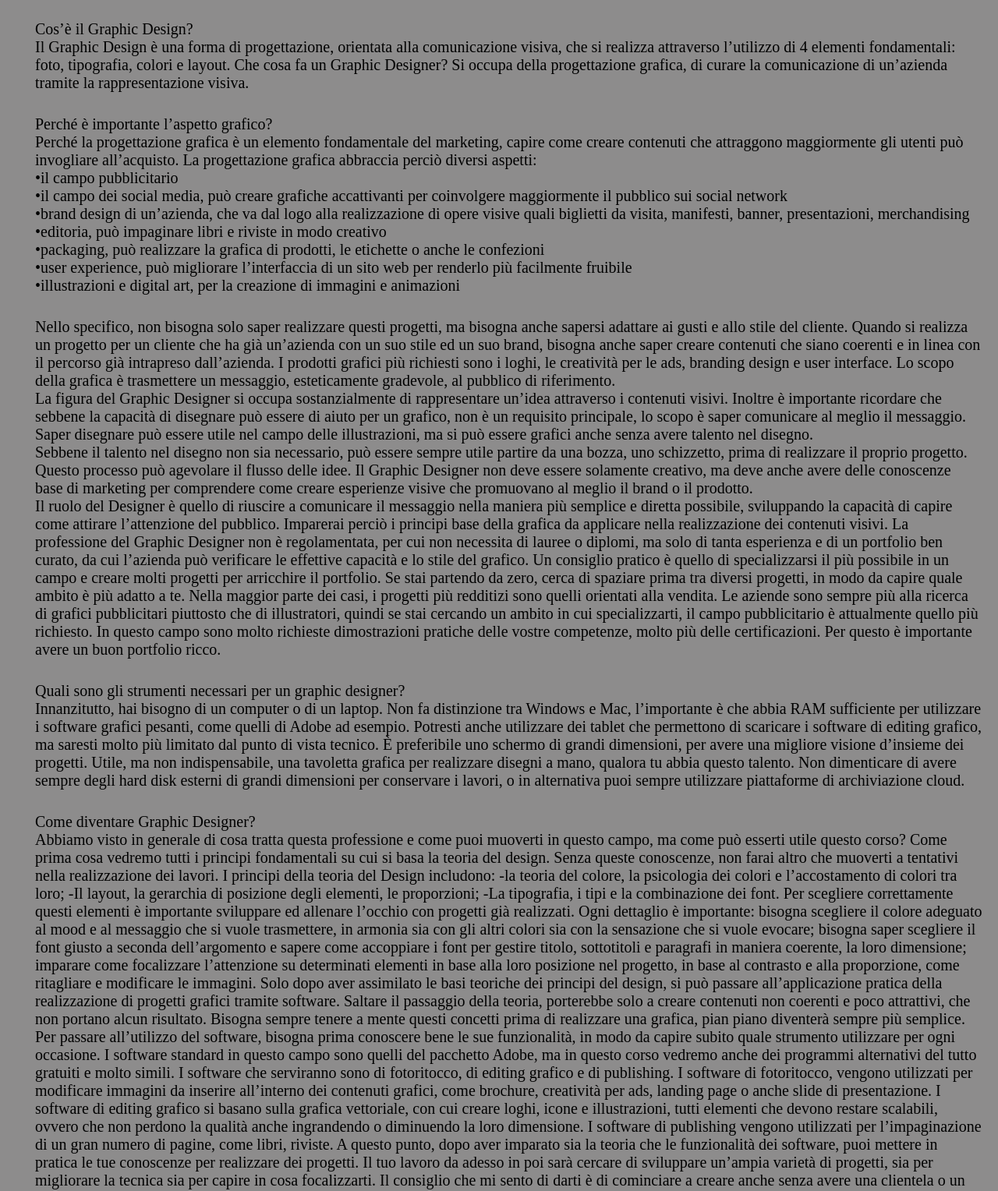
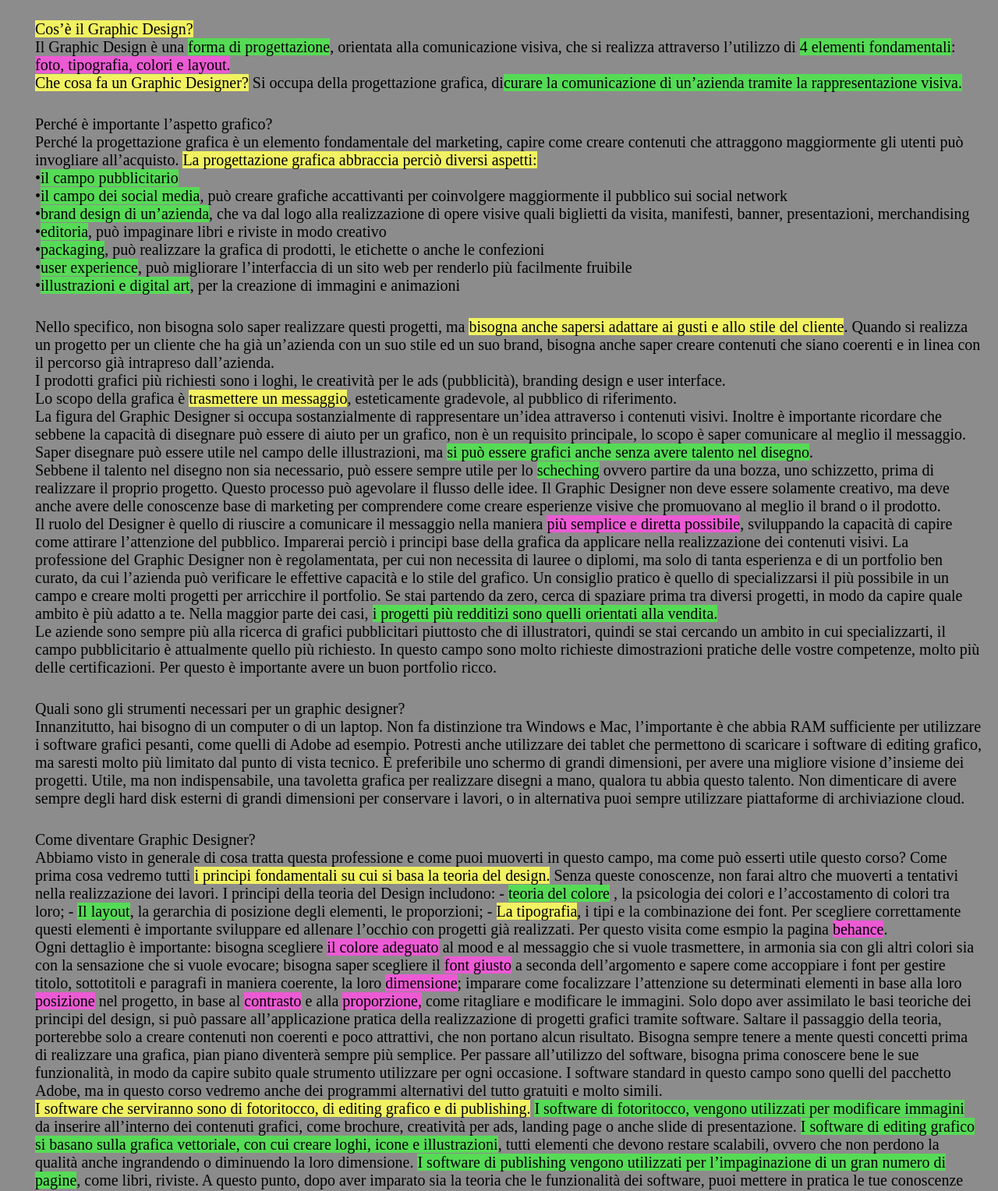
Before and after one commit to stefanodepoli/web-developer, a plain HTML site: page graphic-designer.html in a window 1280 px wide. Shown: the part 220-1748 px from the top of the page at 78% size. Drawn offline with Linux system fonts and the light colour scheme.

Commit message:
20/11/24 n2
correzioni

```diff
--- a/assets/css/css-graphic-designer.css
+++ b/assets/css/css-graphic-designer.css
@@ -10,16 +10,42 @@
 {
   .graphic-designer
   {
-    padding-left: 25px;
+    padding-left: 15px;
   }
+  .y
+  {
+   background-color: rgb(241, 241, 98);
+  }
+  .g
+  {
+    background-color: rgb(86, 219, 86);
+  }
+  .p
+  {
+    background-color: rgb(236, 90, 212);
+  }
+
  }
  /*orizzontal mobile*/
 @media only screen and (min-width: 481px) and (max-width:800px)
 {
   .graphic-designer
   {
-    padding-left: 25px;
+    padding-left: 20px;
   }
+  .y
+  {
+   background-color: rgb(241, 241, 98);
+  }
+  .g
+  {
+    background-color: rgb(86, 219, 86);
+  }
+  .p
+  {
+    background-color: rgb(236, 90, 212);
+  }
+
 
  }
  /*tablet*/
@@ -29,6 +55,19 @@
   {
     padding-left: 25px;
   }
+  .y
+  {
+   background-color: rgb(241, 241, 98);
+  }
+  .g
+  {
+    background-color: rgb(86, 219, 86);
+  }
+  .p
+  {
+    background-color: rgb(236, 90, 212);
+  }
+
 
 }
  /*desktop*/
@@ -38,6 +77,19 @@
   {
     padding-left: 25px;
   }
+  .graphic-designer .y
+  {
+   background-color: rgb(241, 241, 98);
+  }
+  .graphic-designer .g
+  {
+    background-color: rgb(86, 219, 86);
+  }
+  .graphic-designer .p
+  {
+    background-color: rgb(236, 90, 212);
+  }
+
 
 
 }
--- a/graphic-designer.html
+++ b/graphic-designer.html
@@ -18,44 +18,44 @@
       </ul>
     </div>
       <p>
-    Cos’è il Graphic Design? <br>
-    Il Graphic Design è una forma di progettazione, orientata alla
-    comunicazione visiva, che si realizza attraverso l’utilizzo di 4
-    elementi fondamentali: foto, tipografia, colori e layout.
-    Che cosa fa un Graphic Designer?
-    Si occupa della progettazione grafica, di curare la comunicazione
-    di un’azienda tramite la rappresentazione visiva.
+    <span class="y">Cos’è il Graphic Design?</span> <br>
+    Il Graphic Design è una <span class="g">forma di progettazione</span>, orientata alla
+    comunicazione visiva, che si realizza attraverso l’utilizzo di <span class="g">4
+    elementi fondamentali</span>: <span class="p">foto, tipografia, colori e layout.</span>  <br>
+    <span class="y">Che cosa fa un Graphic Designer?</span>
+    Si occupa della progettazione grafica, di<span class="g">curare la comunicazione
+    di un’azienda tramite la rappresentazione visiva.</span>
   </p>
   <p>
     Perché è importante l’aspetto grafico? <br>
     Perché la progettazione grafica è un elemento fondamentale del
     marketing, capire come creare contenuti che attraggono
     maggiormente gli utenti può invogliare all’acquisto.
-    La progettazione grafica abbraccia perciò diversi aspetti: <br>
-    •il campo pubblicitario <br>
-    •il campo dei social media, può creare grafiche accattivanti per
+    <span class="y">La progettazione grafica abbraccia perciò diversi aspetti:</span> <br>
+    •<span class="g">il campo pubblicitario</span> <br>
+    •<span class="g">il campo dei social media</span>, può creare grafiche accattivanti per
     coinvolgere maggiormente il pubblico sui social network <br>
-    •brand design di un’azienda, che va dal logo alla realizzazione di
+    •<span class="g">brand design di un’azienda</span>, che va dal logo alla realizzazione di
     opere visive quali biglietti da visita, manifesti, banner,
     presentazioni, merchandising <br>
-    •editoria, può impaginare libri e riviste in modo creativo <br>
-    •packaging, può realizzare la grafica di prodotti, le etichette o
+    •<span class="g">editoria</span>, può impaginare libri e riviste in modo creativo <br>
+    •<span class="g">packaging</span>, può realizzare la grafica di prodotti, le etichette o
     anche le confezioni <br>
-    •user experience, può migliorare l’interfaccia di un sito web per
+    •<span class="g">user experience</span>, può migliorare l’interfaccia di un sito web per
     renderlo più facilmente fruibile <br>
-    •illustrazioni e digital art, per la creazione di immagini e
+    •<span class="g">illustrazioni e digital art</span>, per la creazione di immagini e
     animazioni <br>
   </p>
   <p>
     Nello specifico, non bisogna solo saper realizzare questi progetti,
-    ma bisogna anche sapersi adattare ai gusti e allo stile del cliente.
+    ma <span class="y">bisogna anche sapersi adattare ai gusti e allo stile del cliente</span>.
     Quando si realizza un progetto per un cliente che ha già
     un’azienda con un suo stile ed un suo brand, bisogna anche saper
     creare contenuti che siano coerenti e in linea con il percorso già
-    intrapreso dall’azienda.
-    I prodotti grafici più richiesti sono i loghi, le creatività per le ads,
-    branding design e user interface.
-    Lo scopo della grafica è trasmettere un messaggio, esteticamente
+    intrapreso dall’azienda. <br>
+    I prodotti grafici più richiesti sono i loghi, le creatività per le ads (pubblicità),
+    branding design e user interface. <br>
+    Lo scopo della grafica è <span class="y">trasmettere un messaggio</span>, esteticamente
     gradevole, al pubblico di riferimento. <br>
     La figura del Graphic Designer si occupa sostanzialmente di
     rappresentare un’idea attraverso i contenuti visivi.
@@ -63,9 +63,9 @@
     disegnare può essere di aiuto per un grafico, non è un requisito
     principale, lo scopo è saper comunicare al meglio il messaggio.
     Saper disegnare può essere utile nel campo delle illustrazioni, ma
-    si può essere grafici anche senza avere talento nel disegno. <br>
+    <span class="g">si può essere grafici anche senza avere talento nel disegno</span>. <br>
     Sebbene il talento nel disegno non sia necessario, può essere
-    sempre utile partire da una bozza, uno schizzetto, prima di
+    sempre utile per lo <span class="g">scheching</span> ovvero partire da una bozza, uno schizzetto, prima di
     realizzare il proprio progetto.
     Questo processo può agevolare il flusso delle idee.
     Il Graphic Designer non deve essere solamente creativo, ma deve
@@ -73,7 +73,7 @@
     come creare esperienze visive che promuovano al meglio il brand
     o il prodotto. <br>
     Il ruolo del Designer è quello di riuscire a comunicare il
-    messaggio nella maniera più semplice e diretta possibile,
+    messaggio nella maniera <span class="p">più semplice e diretta possibile</span>,
     sviluppando la capacità di capire come attirare l’attenzione del
     pubblico.
     Imparerai perciò i principi base della grafica da applicare nella
@@ -86,8 +86,8 @@
     un campo e creare molti progetti per arricchire il portfolio.
     Se stai partendo da zero, cerca di spaziare prima tra diversi
     progetti, in modo da capire quale ambito è più adatto a te.
-    Nella maggior parte dei casi, i progetti più redditizi sono quelli
-    orientati alla vendita.
+    Nella maggior parte dei casi, <span class="g">i progetti più redditizi sono quelli
+    orientati alla vendita.</span> <br>
     Le aziende sono sempre più alla ricerca di grafici pubblicitari
     piuttosto che di illustratori, quindi se stai cercando un ambito in
     cui specializzarti, il campo pubblicitario è attualmente quello più
@@ -118,25 +118,26 @@
     Abbiamo visto in generale di cosa tratta questa professione e
     come puoi muoverti in questo campo, ma come può esserti utile
     questo corso?
-    Come prima cosa vedremo tutti i principi fondamentali su cui si
-    basa la teoria del design.
+    Come prima cosa vedremo tutti <span class="y">i principi fondamentali su cui si
+    basa la teoria del design.</span>
     Senza queste conoscenze, non farai altro che muoverti a tentativi
     nella realizzazione dei lavori.
     I principi della teoria del Design includono:
-    -la teoria del colore, la psicologia dei colori e l’accostamento di
+    - <span class="g">teoria del colore</span> , la psicologia dei colori e l’accostamento di
     colori tra loro;
-    -Il layout, la gerarchia di posizione degli elementi, le proporzioni;
-    -La tipografia, i tipi e la combinazione dei font.
+    - <span class="g">Il layout</span>, la gerarchia di posizione degli elementi, le proporzioni;
+    - <span class="y">La tipografia</span>, i tipi e la combinazione dei font.
     Per scegliere correttamente questi elementi è importante
     sviluppare ed allenare l’occhio con progetti già realizzati.
-    Ogni dettaglio è importante: bisogna scegliere il colore adeguato
+    Per questo visita come esmpio la pagina <span class="p">behance</span>. <br>
+    Ogni dettaglio è importante: bisogna scegliere <span class="p">il colore adeguato</span>
     al mood e al messaggio che si vuole trasmettere, in armonia sia
     con gli altri colori sia con la sensazione che si vuole evocare;
-    bisogna saper scegliere il font giusto a seconda dell’argomento e
+    bisogna saper scegliere il <span class="p">font giusto</span> a seconda dell’argomento e
     sapere come accoppiare i font per gestire titolo, sottotitoli e
-    paragrafi in maniera coerente, la loro dimensione; imparare come
+    paragrafi in maniera coerente, la loro <span class="p">dimensione</span>; imparare come
     focalizzare l’attenzione su determinati elementi in base alla loro
-    posizione nel progetto, in base al contrasto e alla proporzione,
+    <span class="p">posizione</span> nel progetto, in base al <span class="p">contrasto</span> e alla <span class="p">proporzione,</span>
     come ritagliare e modificare le immagini.
     Solo dopo aver assimilato le basi teoriche dei principi del design,
     si può passare all’applicazione pratica della realizzazione di
@@ -151,19 +152,19 @@
     strumento utilizzare per ogni occasione.
     I software standard in questo campo sono quelli del pacchetto
     Adobe, ma in questo corso vedremo anche dei programmi
-    alternativi del tutto gratuiti e molto simili.
-    I software che serviranno sono di fotoritocco, di editing grafico e
-    di publishing.
-    I software di fotoritocco, vengono utilizzati per modificare
-    immagini da inserire all’interno dei contenuti grafici, come
+    alternativi del tutto gratuiti e molto simili. <br>
+    <span class="y">I software che serviranno sono di fotoritocco, di editing grafico e
+    di publishing.</span>
+    <span class="g">I software di fotoritocco, vengono utilizzati per modificare
+    immagini</span> da inserire all’interno dei contenuti grafici, come
     brochure, creatività per ads, landing page o anche slide di
     presentazione.
-    I software di editing grafico si basano sulla grafica vettoriale, con
-    cui creare loghi, icone e illustrazioni, tutti elementi che devono
+    <span class="g">I software di editing grafico si basano sulla grafica vettoriale, con
+    cui creare loghi, icone e illustrazioni</span>, tutti elementi che devono
     restare scalabili, ovvero che non perdono la qualità anche
     ingrandendo o diminuendo la loro dimensione.
-    I software di publishing vengono utilizzati per l’impaginazione di
-    un gran numero di pagine, come libri, riviste.
+    <span class="g">I software di publishing vengono utilizzati per l’impaginazione di
+    un gran numero di pagine</span>, come libri, riviste.
     A questo punto, dopo aver imparato sia la teoria che le
     funzionalità dei software, puoi mettere in pratica le tue
     conoscenze per realizzare dei progetti.
```
